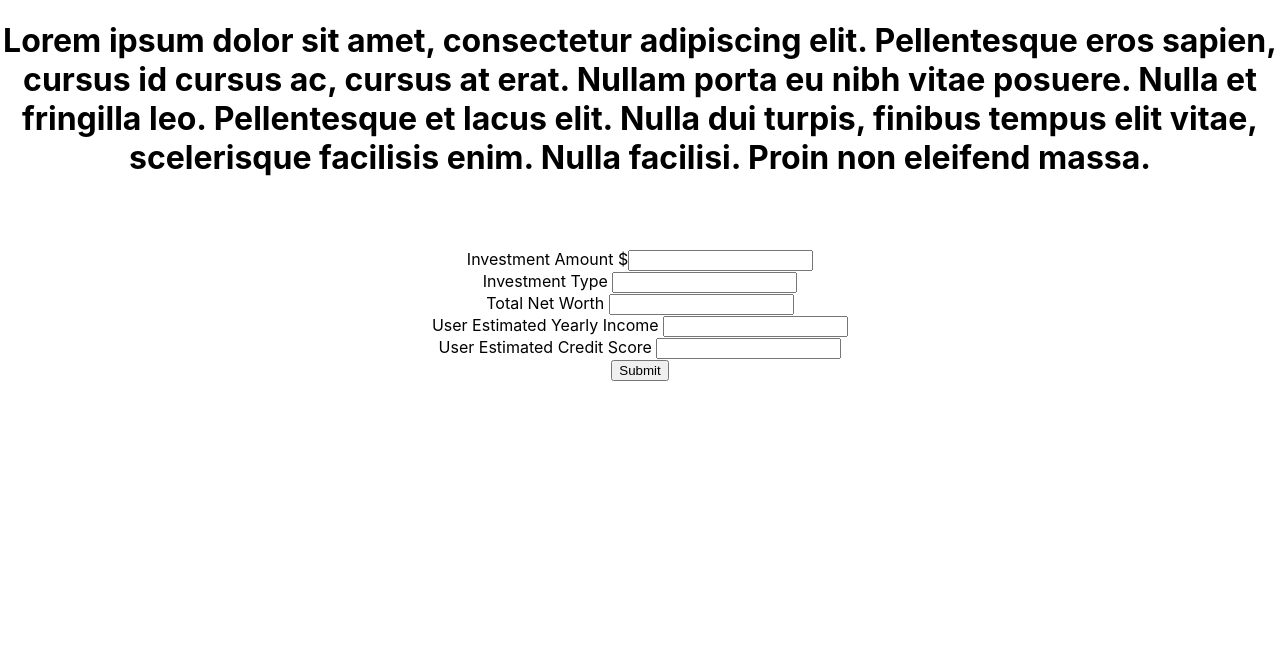
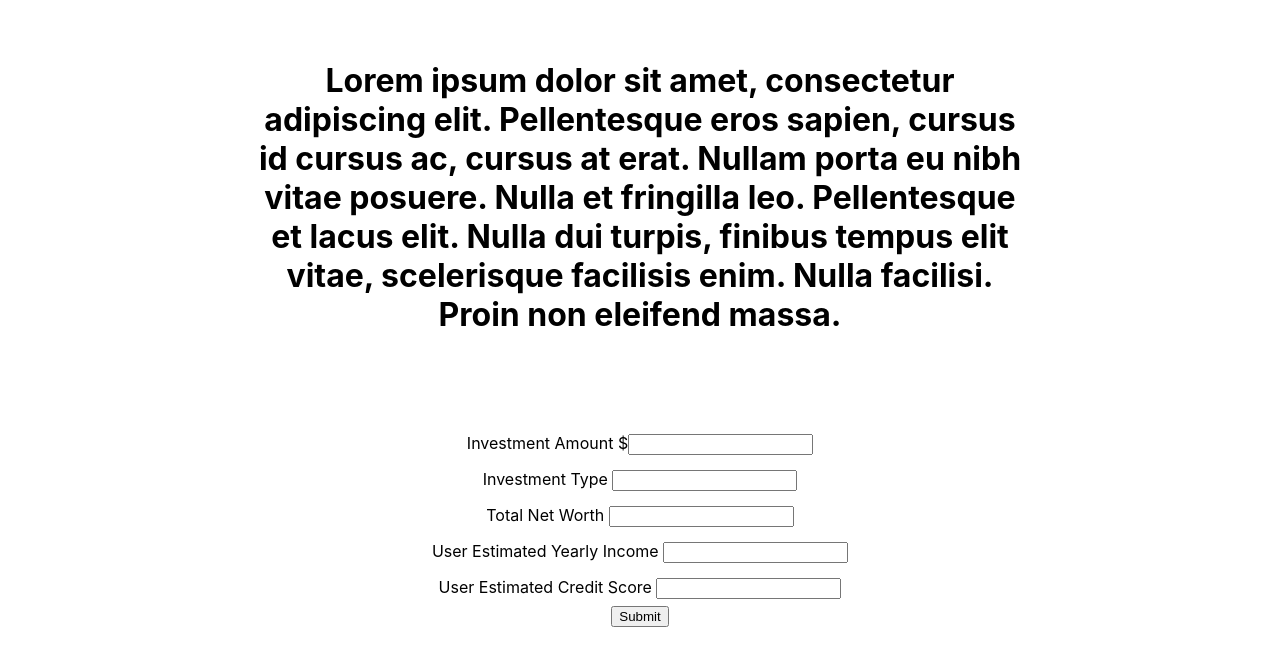
Before and after one commit to muhtasim-chowdhury/investor-preapprovement, a React (Create React App) app: page / in a window 1280 px wide. Shown: the top 666 px of the page. Built offline with nearby package versions, Linux system fonts and the light colour scheme.

Commit message:
done landing css

```diff
--- a/src/components/Disqualification.js
+++ b/src/components/Disqualification.js
@@ -2,6 +2,9 @@ import React from 'react'
 
 export default function Disqualification({msg}) {
 	return (
-		<div>{msg}</div>
+	<div style={{display:'flex', flexDirection:'column', justifyContent: 'center', alignItems:'center', height: '60vh', fontSize: '20px'}}>
+		<div style={{width: '60%'}}>{msg}</div>
+		<div style={{width: '60%', marginTop:'5%'}}>Please contact 202-555-0123 to get into contact with customer service.</div>
+	</div>
 	)
 }
--- a/src/components/Landing.css
+++ b/src/components/Landing.css
@@ -1,8 +1,26 @@
-#form {
+#landing {
+	margin-top: 5vh;
+	/* border: 1px solid red; */
+	height: 100vh;
 	display: flex;
 	flex-direction: column;
+	align-items: center;
 }
-
+.lorem {
+	width: 60vw;
+}
 .err {
 	height: 30px;
+	color: red;
 }
+#form {
+	/* border: 1px solid blue; */
+	width: 60vw;
+	height: 180px;
+	display: flex;
+	flex-direction: column;
+	justify-content: space-around;
+}
+button {
+
+}
--- a/src/components/Landing.js
+++ b/src/components/Landing.js
@@ -58,8 +58,8 @@ export default function Landing({setQualified, setSubmitted, setDisqualifyMsg})
 	}
 
 	return (
-		<div>
-			<h1>Lorem ipsum dolor sit amet, consectetur adipiscing elit. Pellentesque eros sapien, cursus id cursus ac, cursus at erat. Nullam porta eu nibh vitae posuere. Nulla et fringilla leo. Pellentesque et lacus elit. Nulla dui turpis, finibus tempus elit vitae, scelerisque facilisis enim. Nulla facilisi. Proin non eleifend massa. </h1>
+		<div id='landing'>
+			<h1 className='lorem'>{lorem}</h1>
 			<h2 className='err'>{err}</h2>
 			<div id='form'>
 				<label>Investment Amount $<input placeholder='' value={invtAmt} onChange={validateInvtAmt}/></label>
@@ -101,7 +101,7 @@ function mockFetch(url, {method, body} ) {
 
 		if (!isQualified(invtInfo))
 			return resolve({
-				json: ()=> ({qualified: false, msg: 'Lorum Ipsem', status: 200})
+				json: ()=> ({qualified: false, msg: lorem, status: 200})
 			})
 
 		return resolve({
@@ -118,3 +118,5 @@ function isQualified({invtAmt, income, credScore, TNW}) {
 
 	return true
 }
+
+const lorem = 'Lorem ipsum dolor sit amet, consectetur adipiscing elit. Pellentesque eros sapien, cursus id cursus ac, cursus at erat. Nullam porta eu nibh vitae posuere. Nulla et fringilla leo. Pellentesque et lacus elit. Nulla dui turpis, finibus tempus elit vitae, scelerisque facilisis enim. Nulla facilisi. Proin non eleifend massa. '
```
Also changed, not shown: 1 other file (tests, documents, lock files or other folders).
